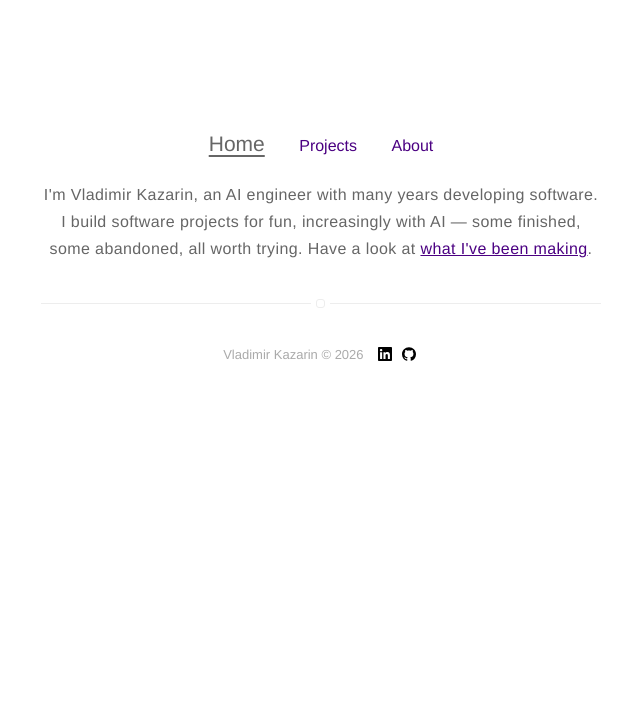
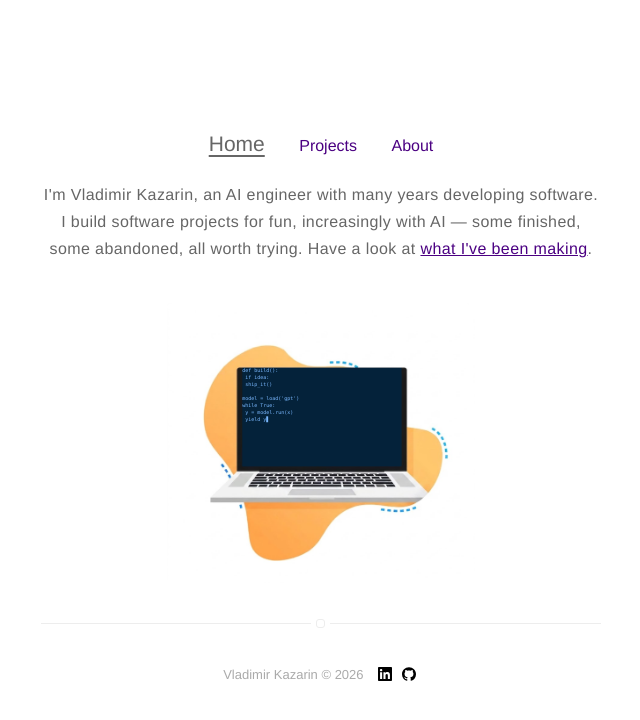
Before and after one commit to vladimir-kazarin/vladimir-kazarin.github.io, a Jekyll site: the page built from index.html, in a window 1280 px wide. Shown: the top 720 px of the page, without its empty margins (319-959 px from the left). Built offline with Jekyll 4.4.1, drawn with Linux system fonts in a browser that asks for light colours; nearby versions of some CDN libraries.

Commit message:
Add animated code hero image to homepage, arrow caption on about photo
Add a laptop illustration to the homepage with a typewriter-animated
placeholder code snippet overlaid on the screen (the static fake code
baked into the image is masked out and replaced with real animated
text, positioned via measured percentage coordinates). Also add a
hand-drawn arrow + handwritten caption pointing at the about-page
photo, using the Caveat Google Font.

Co-Authored-By: Claude Sonnet 5 <noreply@anthropic.com>

```diff
--- a/_layouts/default.html
+++ b/_layouts/default.html
@@ -19,6 +19,10 @@ layout: compress
 
     <link rel="canonical" href="{{ site.url }}{{ page.url | replace:'index.html','' }}">
     <link rel="alternate" type="application/rss+xml" title="{{ site.title }}" href="{{ site.url }}{{ "/feed.xml" }}" />
+
+    <link rel="preconnect" href="https://fonts.googleapis.com">
+    <link rel="preconnect" href="https://fonts.gstatic.com" crossorigin>
+    <link href="https://fonts.googleapis.com/css2?family=Caveat:wght@600&display=swap" rel="stylesheet">
 
     <script src="https://kit.fontawesome.com/d9b09040a7.js" crossorigin="anonymous"></script>
 
--- a/_sass/pages/page.sass
+++ b/_sass/pages/page.sass
@@ -6,7 +6,77 @@
         margin-bottom: 6rem
 
 .about
-    img
+    .about-photo
+        position: relative
         width: 50%
         margin: 0 auto
-        display: block
+
+        img
+            width: 100%
+            display: block
+
+        .photo-note
+            position: absolute
+            top: 55%
+            left: 100%
+            width: 190px
+            margin-left: 10px
+            color: $delta
+            text-align: left
+
+            .note-arrow
+                display: block
+                margin-bottom: -6px
+
+            span
+                display: block
+                font-family: 'Caveat', cursive
+                font-size: 1.9rem
+                line-height: 1.2
+                transform: rotate(-2deg)
+
+            @media only screen and (max-width: 780px)
+                position: static
+                width: auto
+                margin: 1rem auto 0
+                text-align: center
+
+                .note-arrow
+                    display: none
+
+.home
+    .hero-wrap
+        position: relative
+        width: 55%
+        margin: 4rem auto 0
+
+        img.hero
+            width: 100%
+            display: block
+
+        .hero-code
+            position: absolute
+            left: 24.4%
+            top: 23.1%
+            width: 51.6%
+            height: 36.6%
+            margin: 0
+            padding: 0
+            border: none
+            background: transparent
+            box-sizing: border-box
+            overflow: hidden
+
+            code
+                display: block
+                width: 100%
+                height: 100%
+                margin: 0
+                padding: 0
+                background: transparent
+                font-family: $fontMonospace
+                font-size: 0.5rem
+                line-height: 1.4
+                color: #7ab8ff
+                white-space: pre-wrap
+                word-break: break-all
--- a/index.html
+++ b/index.html
@@ -3,3 +3,49 @@ layout: page
 title: Home
 ---
 <p class="text-center">I'm Vladimir Kazarin, an AI engineer with many years developing software. I build software projects for fun, increasingly with AI — some finished, some abandoned, all worth trying. Have a look at <a href="{{ site.url }}/projects">what I've been making</a>.</p>
+
+<div class="hero-wrap">
+    <img class="hero" src="{{ site.url }}/assets/images/homepage-code.png" alt="Illustration of a laptop with code on the screen" />
+    <pre class="hero-code"><code id="hero-typer"></code></pre>
+</div>
+
+<script>
+(function () {
+    var el = document.getElementById('hero-typer');
+    if (!el) return;
+
+    var snippet = "def build():\n    if idea:\n        ship_it()\n\nmodel = load('gpt')\nwhile True:\n    y = model.run(x)\n    yield y";
+
+    if (window.matchMedia && window.matchMedia('(prefers-reduced-motion: reduce)').matches) {
+        el.textContent = snippet;
+        return;
+    }
+
+    var i = 0;
+    var typing = true;
+
+    function tick() {
+        if (typing) {
+            if (i <= snippet.length) {
+                el.textContent = snippet.slice(0, i) + '▋';
+                i++;
+                setTimeout(tick, 35);
+            } else {
+                typing = false;
+                setTimeout(tick, 1800);
+            }
+        } else {
+            if (i > 0) {
+                i -= 2;
+                el.textContent = snippet.slice(0, Math.max(i, 0)) + '▋';
+                setTimeout(tick, 15);
+            } else {
+                typing = true;
+                setTimeout(tick, 400);
+            }
+        }
+    }
+
+    tick();
+})();
+</script>
```
Also changed, not shown: about.md (+10 -1 lines), assets/images/homepage-code.png (added), 9 other files.
